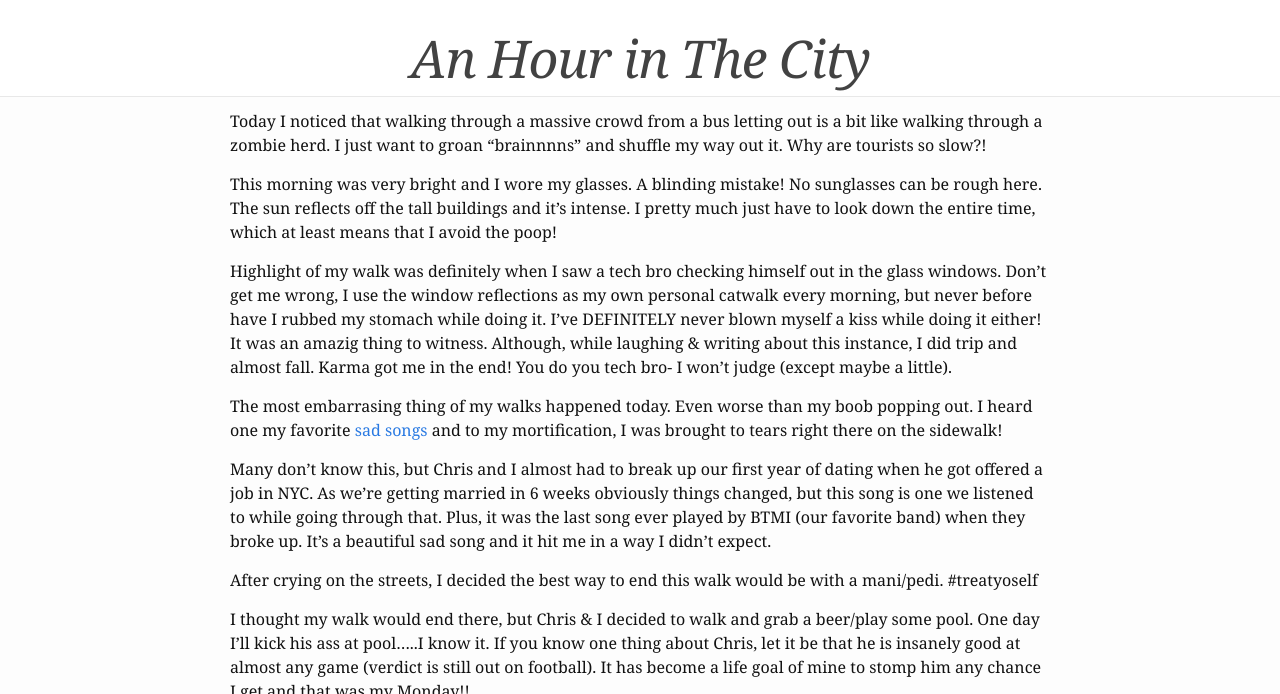
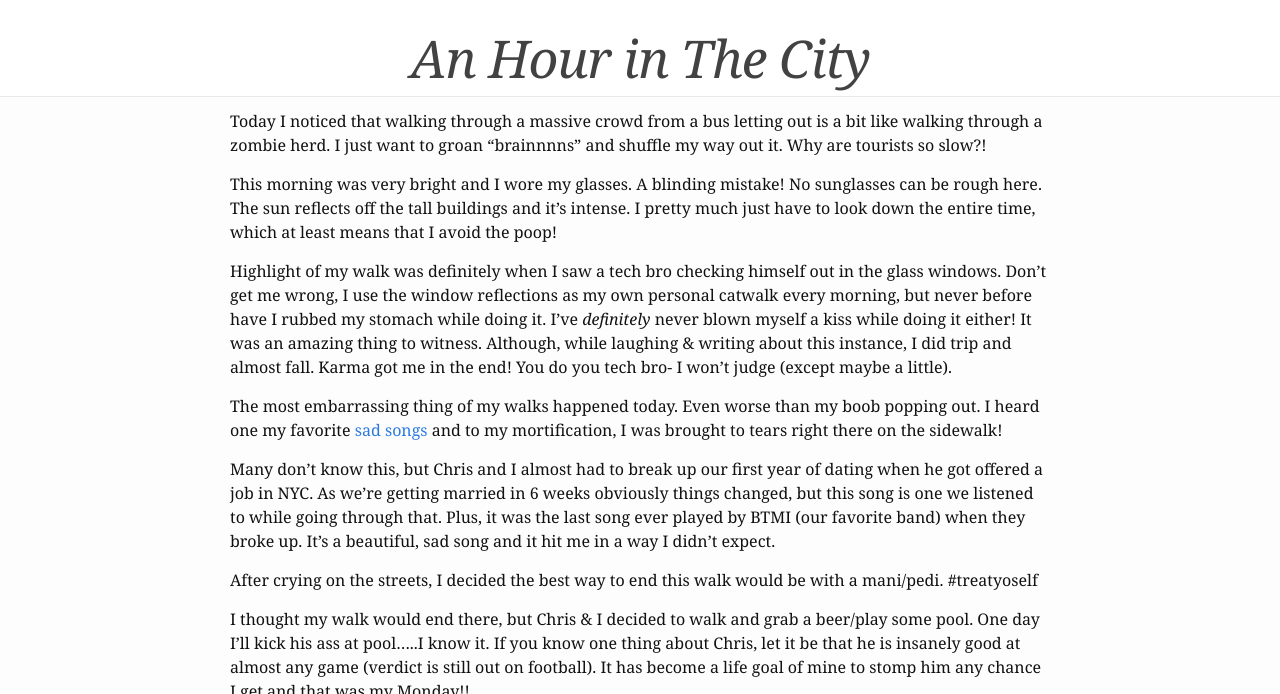
Before and after one commit to kilbanks/anhourinthecity.com, a Jekyll site: the page built from _posts/2017-07-17-day-25-surprise-now-you-re-crying.md, in a window 1280 px wide and 900 px high, scrolled down 643 px, cut to the strip 0-694 px from the top of the window. Built offline with Jekyll 4.4.1, drawn with Linux system fonts in a browser that asks for light colours; comment, search, counter and statistics services are not loaded.

Commit message:
Create 2017-07-17-day-25-surprise-now-you-re-crying.md

```diff
--- a/_posts/2017-07-17-day-25-surprise-now-you-re-crying.md
+++ b/_posts/2017-07-17-day-25-surprise-now-you-re-crying.md
@@ -8,11 +8,11 @@ Today I noticed that walking through a massive crowd from a bus letting out is a
 
 This morning was very bright and I wore my glasses. A blinding mistake! No sunglasses can be rough here. The sun reflects off the tall buildings and it's intense. I pretty much just have to look down the entire time, which at least means that I avoid the poop!
 
-Highlight of my walk was definitely when I saw a tech bro checking himself out in the glass windows. Don't get me wrong, I use the window reflections as my own personal catwalk every morning, but never before have I rubbed my stomach while doing it. I've DEFINITELY never blown myself a kiss while doing it either! It was an amazig thing to witness. Although, while laughing & writing about this instance, I did trip and almost fall. Karma got me in the end! You do you tech bro- I won't judge (except maybe a little).
+Highlight of my walk was definitely when I saw a tech bro checking himself out in the glass windows. Don't get me wrong, I use the window reflections as my own personal catwalk every morning, but never before have I rubbed my stomach while doing it. I've *definitely* never blown myself a kiss while doing it either! It was an amazing thing to witness. Although, while laughing & writing about this instance, I did trip and almost fall. Karma got me in the end! You do you tech bro- I won't judge (except maybe a little).
 
-The most embarrasing thing of my walks happened today. Even worse than my boob popping out. I heard one my favorite [sad songs](https://www.youtube.com/watch?v=f_HDT-w5kms) and to my mortification, I was brought to tears right there on the sidewalk!
+The most embarrassing thing of my walks happened today. Even worse than my boob popping out. I heard one my favorite [sad songs](https://www.youtube.com/watch?v=f_HDT-w5kms) and to my mortification, I was brought to tears right there on the sidewalk!
 
-Many don't know this, but Chris and I almost had to break up our first year of dating when he got offered a job in NYC. As we're getting married in 6 weeks obviously things changed, but this song is one we listened to while going through that. Plus, it was the last song ever played by BTMI (our favorite band) when they broke up. It's a beautiful sad song and it hit me in a way I didn't expect.
+Many don't know this, but Chris and I almost had to break up our first year of dating when he got offered a job in NYC. As we're getting married in 6 weeks obviously things changed, but this song is one we listened to while going through that. Plus, it was the last song ever played by BTMI (our favorite band) when they broke up. It's a beautiful, sad song and it hit me in a way I didn't expect.
 
 After crying on the streets, I decided the best way to end this walk would be with a mani/pedi. #treatyoself
 
```
